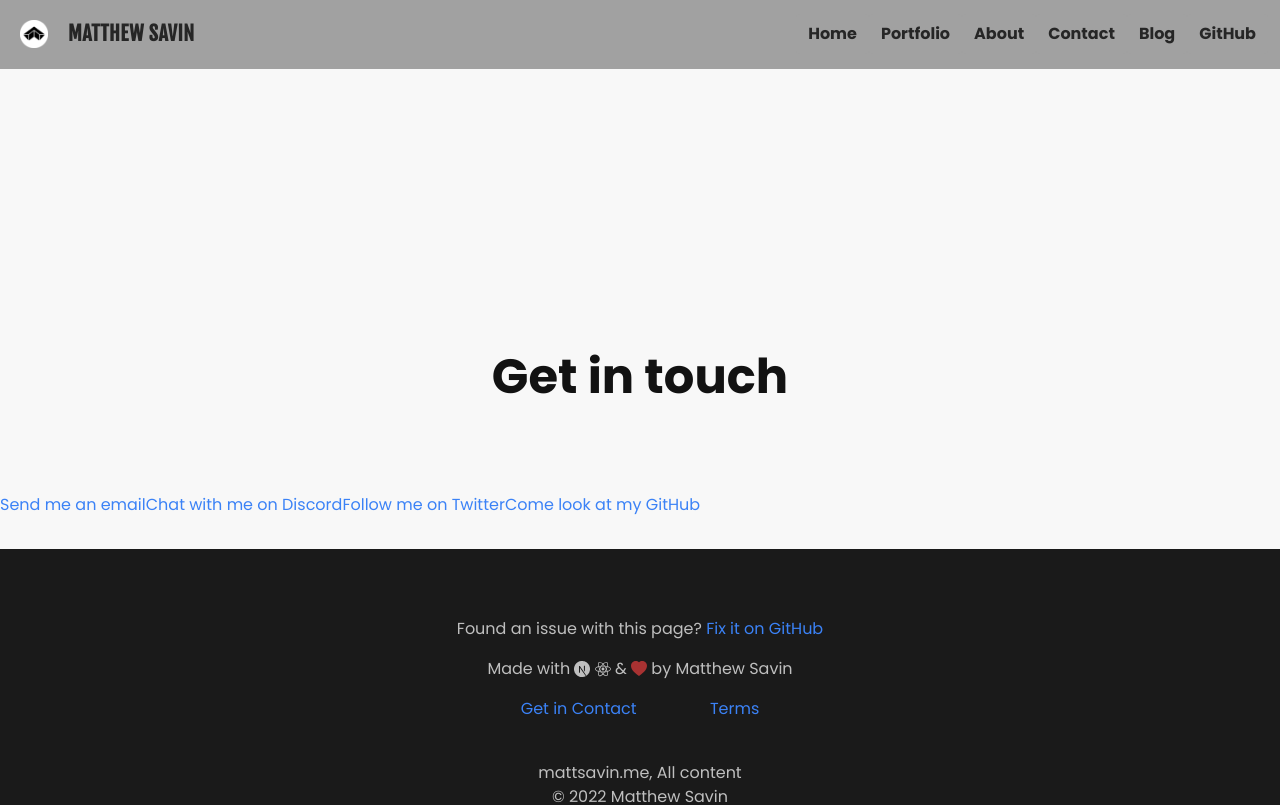
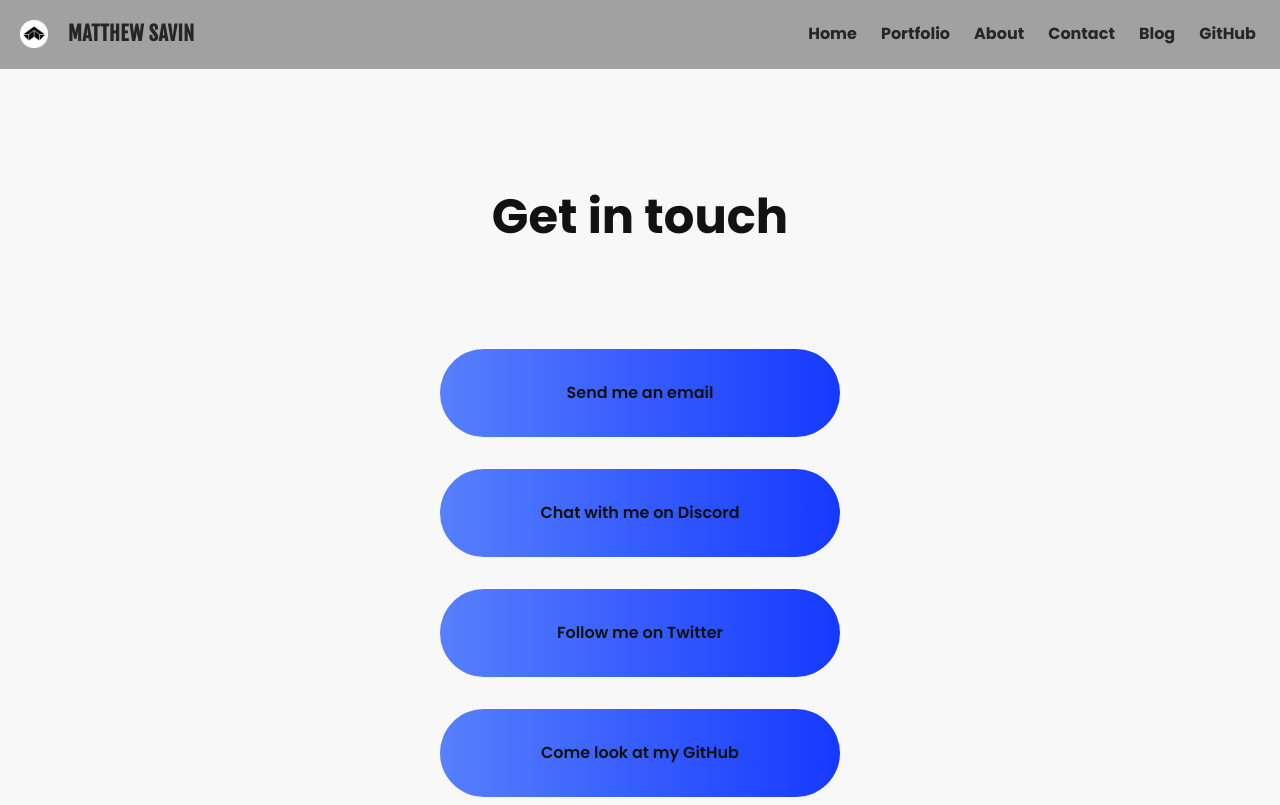
Before and after one commit to mattsavin/mattsavin.me, a Next.js app: page /contact/contact in a window 1280 px wide. Shown: the top 805 px of the page. Built offline with nearby package versions, Linux system fonts and the light colour scheme.

Commit message:
finish contact page buttons

```diff
--- a/pages/contact/contact.module.css
+++ b/pages/contact/contact.module.css
@@ -3,49 +3,59 @@
     font-family: "Poppins", serif;
 }
 
-.header {
+#header {
     display: flex;
     width: 100%;
+    align-items: center;
+    justify-content: center;
     flex-direction: column;
 }
-
-#headingLeft {
-    display: flex;
-    justify-content: center;
-    align-items: center;
-    flex-direction: column;
+#headingRight {
     font-weight: 700;
     color: var(--text-color);
     padding: 5rem 1rem;
     font-size: 2.5rem;
-    min-width: 50%;
-}
-
-#headingRight {
-    display: flex;
-    justify-content: center;
-    align-items: center;
-    font-weight: 700;
-    color: var(--text-color);
-    padding: 5rem 1rem;
-    font-size: 2.5rem;
-    min-width: 50%;
 }
 
 #title {
     text-align: center;
-    font-size: 32px;
+    font-size: 36px;
     font-weight: 700;
 }
 
 #contactLinks {
+    width: 100%;
     display: flex;
     align-items: center;
+    flex-direction: column;
+}
+
+.contactLink {
+    color: var(--text-color);
+    background: linear-gradient(90deg, #5680fc, #1639ff );
+    width: 17.5rem;
+    text-align: center;
+    border-radius: 5rem;
+    font-weight: 600;
+    text-decoration: none;
+    padding: 2rem;
+    margin: 1rem;
+    transition: 0.2s ease;
+}
+
+.contactLink:hover {
+    text-decoration: none;
+    border-radius: 1rem;
+    transition: 0.2s ease;
 }
 
 @media only screen and (min-width: 688px) {
     #title {
         font-size: 3rem;
+    }
+
+    .contactLink {
+        width: 25rem;
     }
 }
 
@@ -54,7 +64,7 @@
 }
 
 @media only screen and (min-width: 1312px) {
-    #mainHeader{
+    #header{
         flex-direction: row;
     }
 
--- a/pages/contact/contact.tsx
+++ b/pages/contact/contact.tsx
@@ -1,58 +1,39 @@
 import {NextPage} from "next";
-import React, {useEffect, useState} from "react";
-import Router from "next/router";
+import React from "react";
 import Head from "next/head";
 import styles from "./contact.module.css";
 import Link from "next/link";
 
 const Contact: NextPage  = () => {
-    const [loaded, setLoaded] = useState(false);
-    useEffect(() => {
-        const {pathname} = Router;
-
-        if(pathname == "/contact" && process.env.NODE_ENV == "production"){
-            Router.push("/construction");
-        }else{
-            setLoaded(true);
-        }
-    },[]);
-
-    if(!loaded) {
-        return <div />;
-    }
-
     return (
         <React.Fragment>
             <Head>
                 <title>Contact Me</title>
             </Head>
             <main id={styles.main}>
-                <div id={styles.mainHeader}>
-                    <div id={styles.headingLeft}>
-
-                    </div>
+                <section id={styles.header}>
                     <div id={styles.headingRight}>
                         <h1 id={styles.title}>Get in touch</h1>
                     </div>
-                </div>
+                </section>
                 <div id={styles.contactLinks}>
                     <Link href={"mailto:matt@mattsavin.me"} passHref={true}>
-                        <a className={""}>
+                        <a className={styles.contactLink}>
                             <h2>Send me an email</h2>
                         </a>
                     </Link>
                     <Link href={"https://discord.com/users/394815013744934912"} passHref={true}>
-                        <a className={""} target={"_blank"} rel={"noreferrer"}>
+                        <a className={styles.contactLink} target={"_blank"} rel={"noreferrer"}>
                             <h2>Chat with me on Discord</h2>
                         </a>
                     </Link>
                     <Link href={"https://twitter.com/lamitron_/"} passHref={true}>
-                        <a className={""} target={"_blank"} rel={"noreferrer"}>
+                        <a className={styles.contactLink} target={"_blank"} rel={"noreferrer"}>
                             <h2>Follow me on Twitter</h2>
                         </a>
                     </Link>
                     <Link href={"https://github.com/mattsavin/"} passHref={true}>
-                        <a className={""} target={"_blank"} rel={"noreferrer"}>
+                        <a className={styles.contactLink} target={"_blank"} rel={"noreferrer"}>
                             <h2>Come look at my GitHub</h2>
                         </a>
                     </Link>
```
